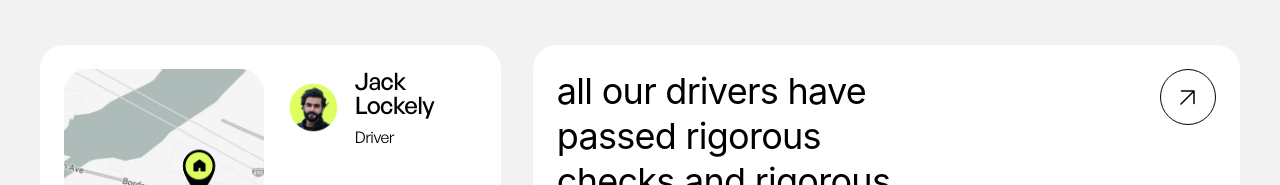
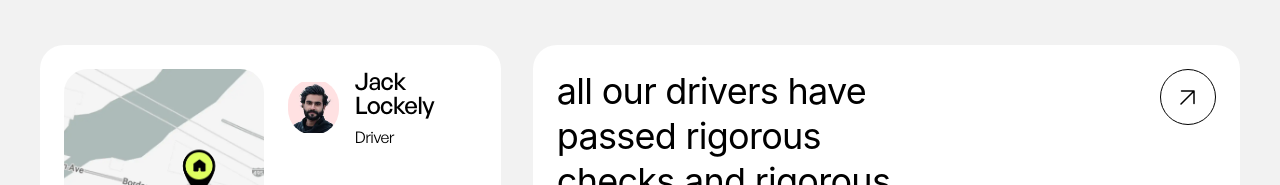
Before and after one commit to M-Panz/RideEasyNow, a website: page index.html in a window 1280 px wide. Shown: the part 1273-1458 px from the top of the page. Drawn offline with Linux system fonts and the light colour scheme; a web font is replaced by a local one.

Commit message:
update foto

```diff
--- a/index.html
+++ b/index.html
@@ -176,8 +176,8 @@
                     </div>
                     <div class="grid items-start gap-y-[42px]">
                         <div class="flex items-center gap-x-4">
-                            <div class="grid place-content-center w-14 h-14">
-                                <img src="files/img/foto7.webp" alt="foto1_s4" class="w-full h-full object-cover">
+                            <div class="grid place-content-center w-14 h-14 border-hidden rounded-full overflow-hidden">
+                                <img src="files/img/foto2.webp" alt="foto1_s4" class="w-full h-full object-cover">
                             </div>
                             <div class="grid gap-y-3">
                                 <h2 class="text-2xl font-medium leading-[100%] -tracking-[0.72px]">Jack Lockely</h2>
```
Also changed, not shown: files/css/tailwind.css.
